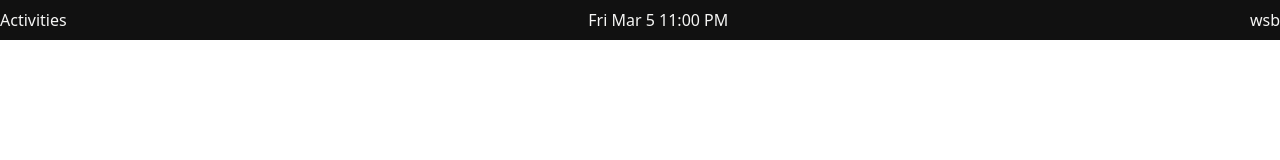
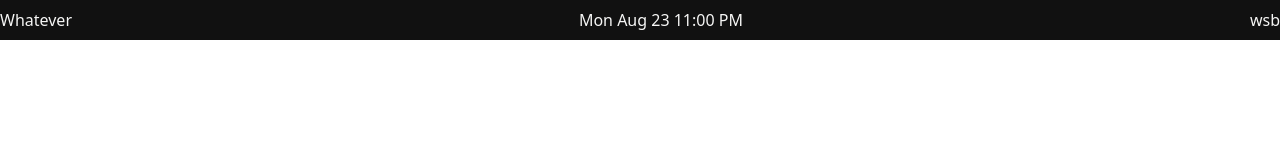
Before and after one commit to garett09/garett09.tech, a React (Create React App) app: page / in a window 1280 px wide. Shown: the top 160 px of the page. Built offline with nearby package versions, Linux system fonts and the light colour scheme.

Commit message:
myhub: add gay stuff
Signed-off-by: Adrian Sian <adriansian@gmail.com>

```diff
--- a/src/components/navbar.js
+++ b/src/components/navbar.js
@@ -4,8 +4,8 @@ export default class Navbar extends Component {
     render() {
         return (
             <div className="w-screen flex flex-nowrap justify-between items-center py-2 bg-ub-grey text-ubt-grey">
-                <span>Activities</span>
-                <span>Fri Mar 5 11:00 PM</span>
+                <span>Whatever</span>
+                <span>Mon Aug 23 11:00 PM</span>
                 <div className="wsb">
                     <span>w</span>
                     <span>s</span>
```
